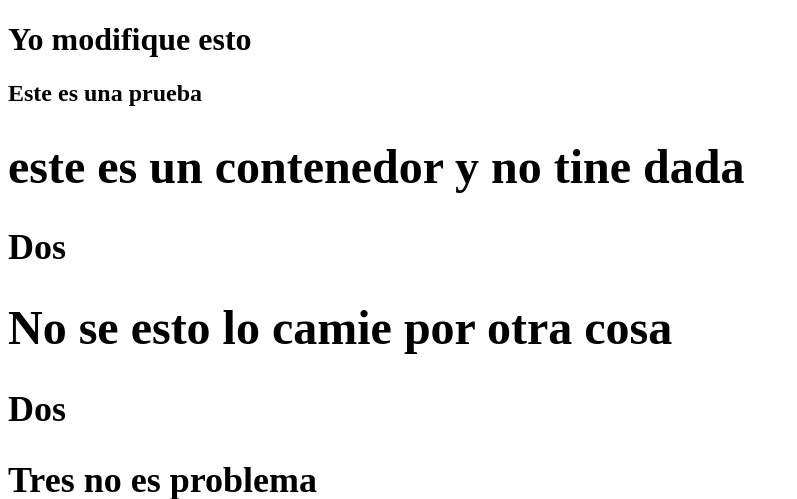
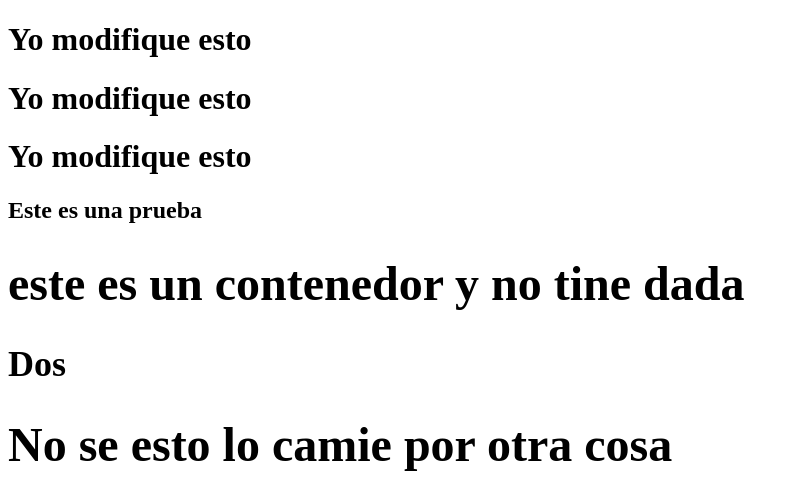
Before and after one commit to Mahynlo/Prueba_1, a PHP site: page / in a window 1280 px wide. Shown: the top 499 px of the page, without its empty margins (0-797 px from the left). Run offline with PHP 8.4, Linux system fonts and the light colour scheme.

Commit message:
comite duplicado

```diff
--- a/index.php
+++ b/index.php
@@ -11,6 +11,8 @@
 
 <body>
 
+    <h1>Yo modifique esto<h1>
+    <h1>Yo modifique esto<h1>
     <h1>Yo modifique esto<h1>
     <h2>Este es una prueba<h2>
 
```
Lines whose indentation alone changed are shown as unchanged.
